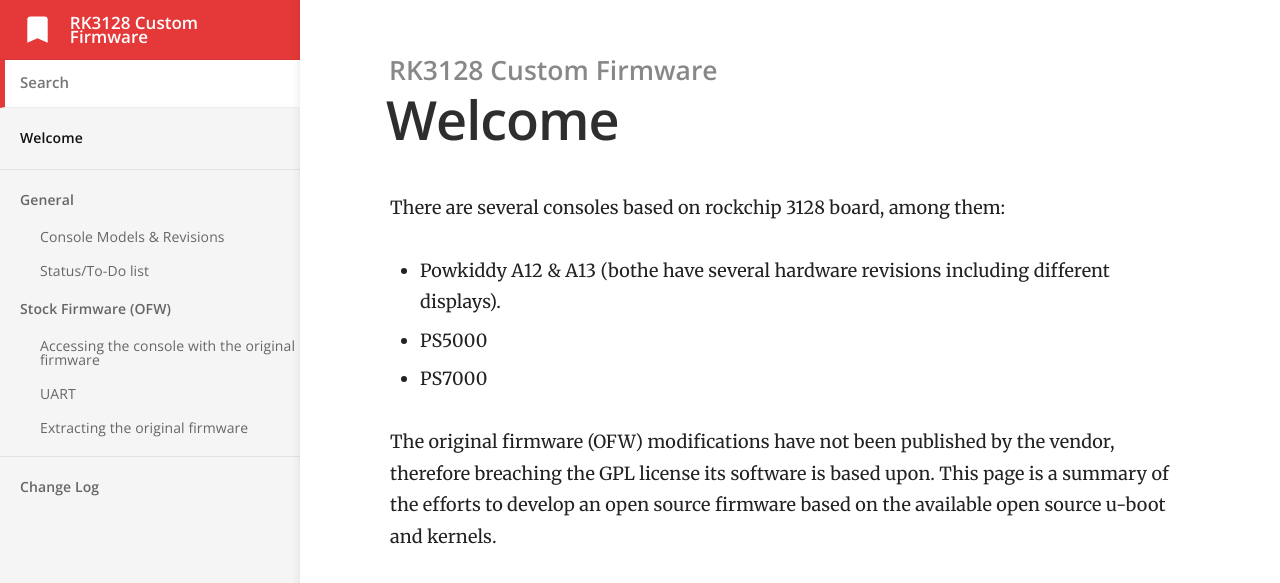
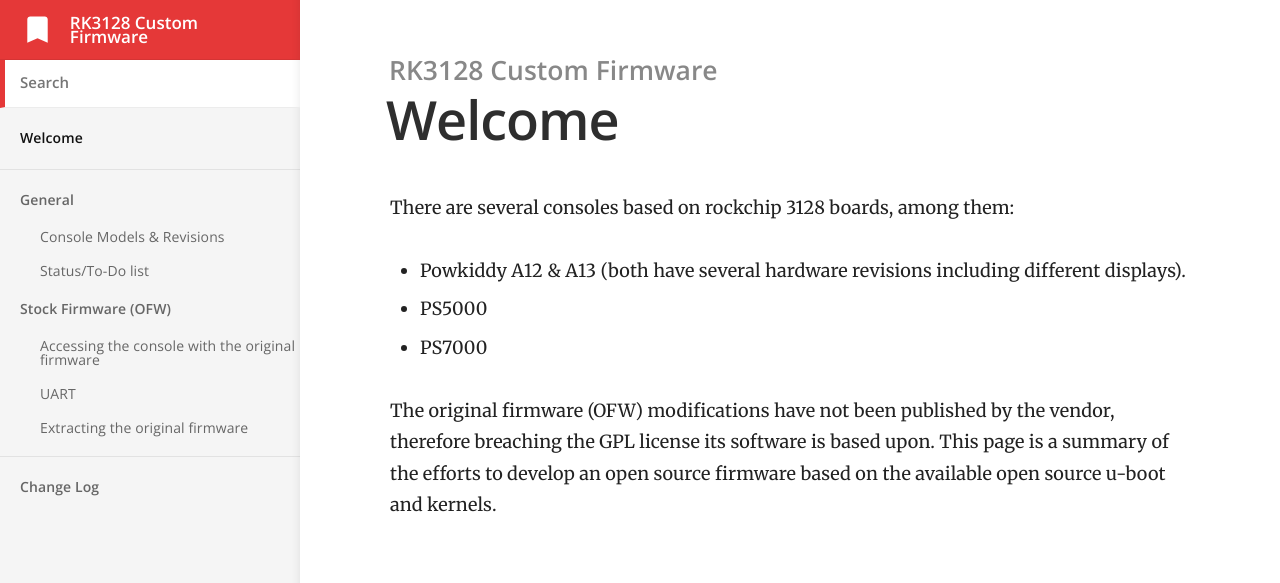
Before and after one commit to RK3128-CFW/rk3128-cfw.github.io, a Jekyll site: the page built from index.md, in a window 1280 px wide. Shown: the top 583 px of the page. Built offline with Jekyll 4.4.1, drawn with Linux system fonts in a browser that asks for light colours.

Commit message:
Corrected minor typos

```diff
--- a/index.md
+++ b/index.md
@@ -2,8 +2,8 @@
 title: Welcome
 ---
 
-There are several consoles based on rockchip 3128 board, among them:
-* Powkiddy A12 & A13 (bothe have several hardware revisions including different
+There are several consoles based on rockchip 3128 boards, among them:
+* Powkiddy A12 & A13 (both have several hardware revisions including different
   displays).
 * PS5000
 * PS7000
```
